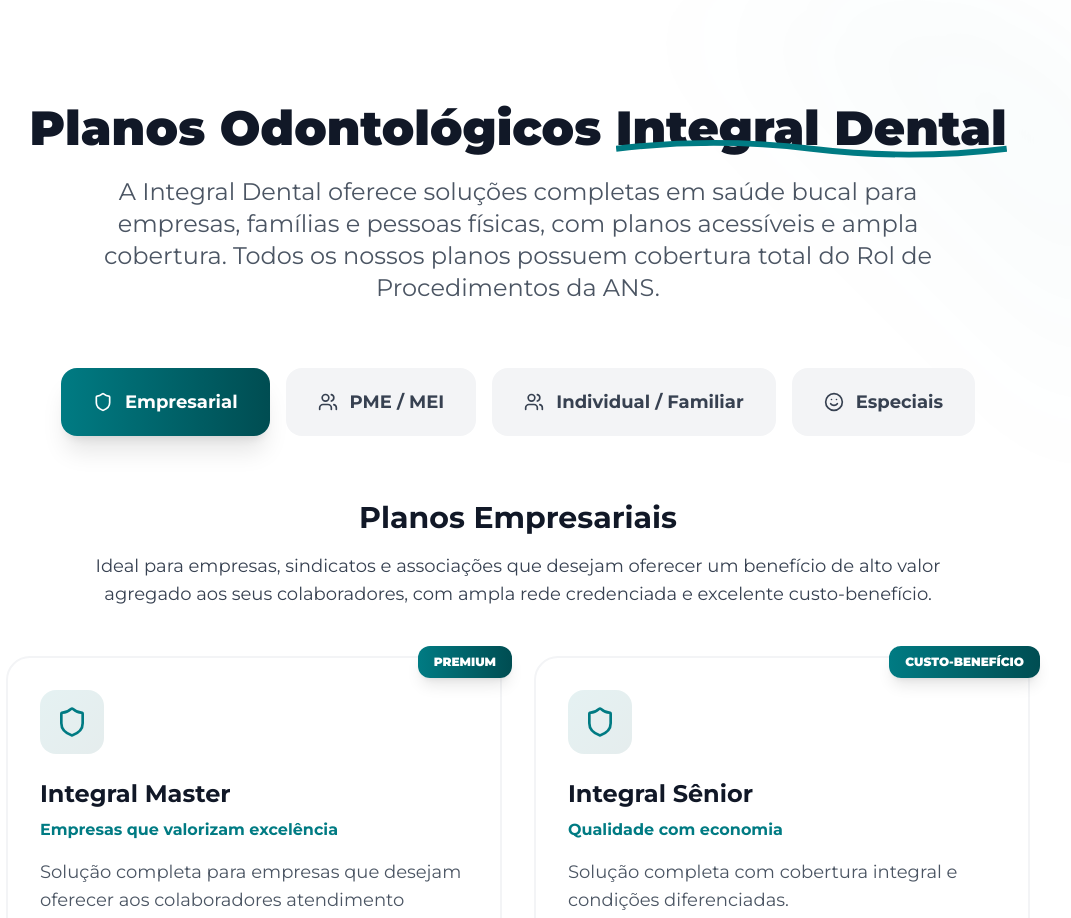
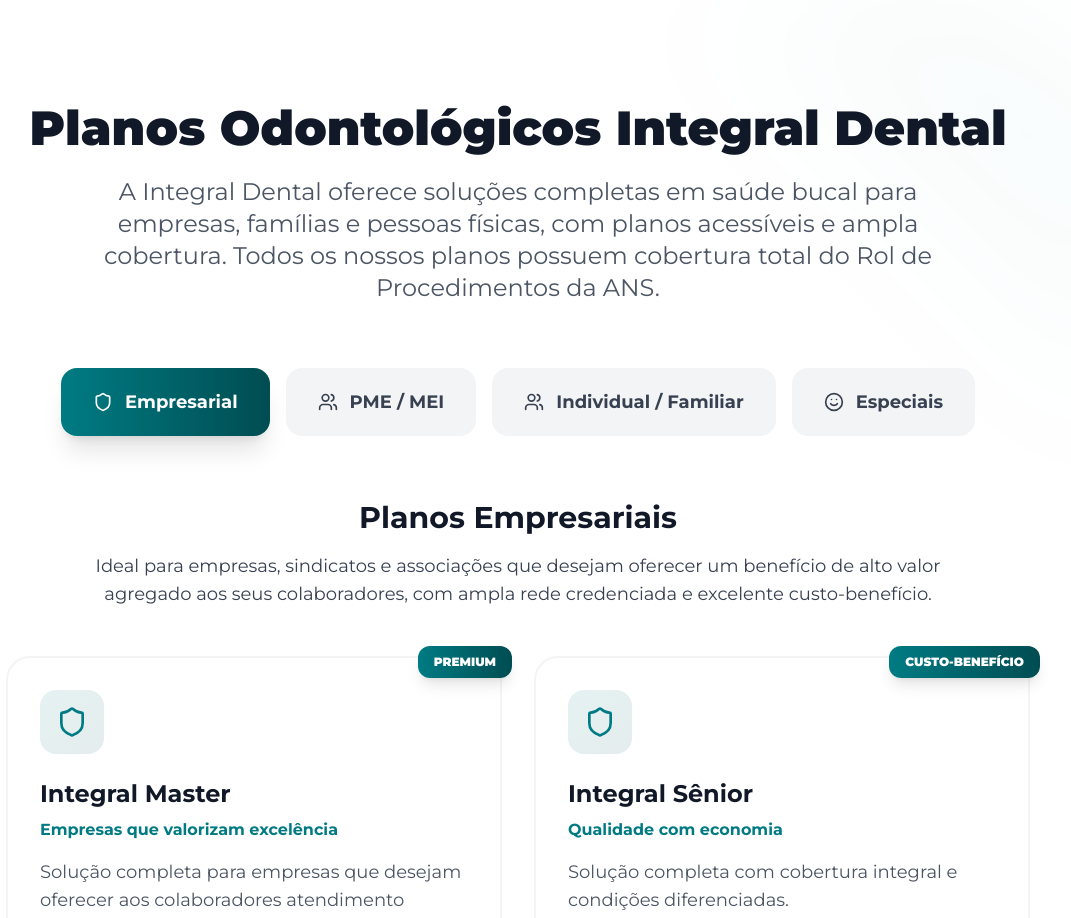
Before and after one commit to gazevedorp/integral-dental, a React (Vite) app: page / in a window 1280 px wide. Shown: the part 880-1798 px from the top of the page, without its empty margins (122-1193 px from the left). Built offline with nearby package versions, Linux system fonts and the light colour scheme.

Commit message:
chore: remove detail

```diff
--- a/src/pages/Home.tsx
+++ b/src/pages/Home.tsx
@@ -388,21 +388,6 @@
               Planos Odontológicos{' '}
               <span className="relative inline-block">
                 Integral Dental
-                <motion.svg
-                  initial={{ pathLength: 0 }}
-                  whileInView={{ pathLength: 1 }}
-                  viewport={{ once: true }}
-                  transition={{ duration: 1, delay: 0.5 }}
-                  className="absolute -bottom-2 left-0 w-full"
-                  viewBox="0 0 200 12"
-                >
-                  <motion.path
-                    d="M0 6 Q50 0, 100 6 T200 6"
-                    stroke="#007b83"
-                    strokeWidth="3"
-                    fill="none"
-                  />
-                </motion.svg>
               </span>
             </h2>
             <p className="text-lead text-gray-600 max-w-4xl mx-auto px-4 leading-relaxed">
```
